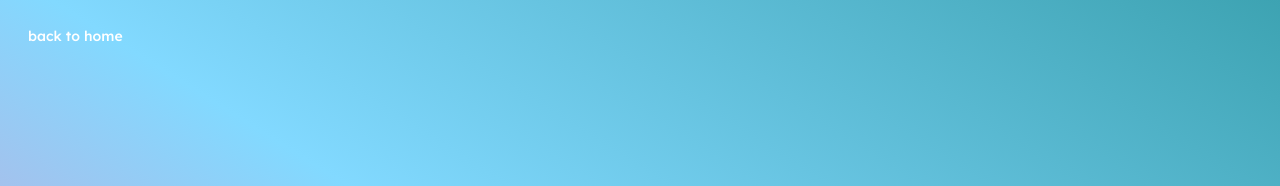
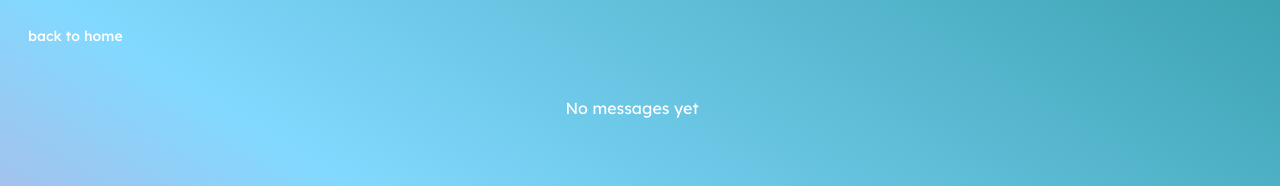
Before and after one commit to DominikKoniarz/nextjs-chatgpt-integration, a Next.js app: page /chat in a window 1280 px wide. Shown: the top 186 px of the page. Built offline with nearby package versions, Linux system fonts and the light colour scheme.

Commit message:
No messages infO

```diff
--- a/src/app/chat/_components/MessagesList.tsx
+++ b/src/app/chat/_components/MessagesList.tsx
@@ -1,6 +1,7 @@
 import { Message } from "ai/react";
 import AnswerMessage from "./AnswerMessage";
 import UserMessage from "./UserMessage";
+import NoMessagesInfo from "./NoMessagesInfo";
 
 type MessagesListProps = { messages: Message[] };
 
@@ -10,13 +11,15 @@ export default function MessagesList({ messages }: MessagesListProps) {
 			className="mx-auto mt-10 flex h-full w-full max-w-2xl flex-col justify-start gap-4 overflow-auto pr-4"
 			id="messages-list"
 		>
-			{messages.map((m) =>
+			{messages.length > 0 &&
+				messages.map((m) =>
 					m.role === "user" ? (
 						<UserMessage text={m.content} key={m.id} />
 					) : (
 						<AnswerMessage text={m.content} key={m.id} />
 					),
 				)}
+			{messages.length === 0 && <NoMessagesInfo />}
 		</ul>
 	);
 }
--- /dev/null
+++ b/src/app/chat/_components/NoMessagesInfo.tsx
@@ -0,0 +1,3 @@
+export default function NoMessagesInfo() {
+	return <li className="text-center">No messages yet</li>;
+}
```
Lines whose indentation alone changed are shown as unchanged.
